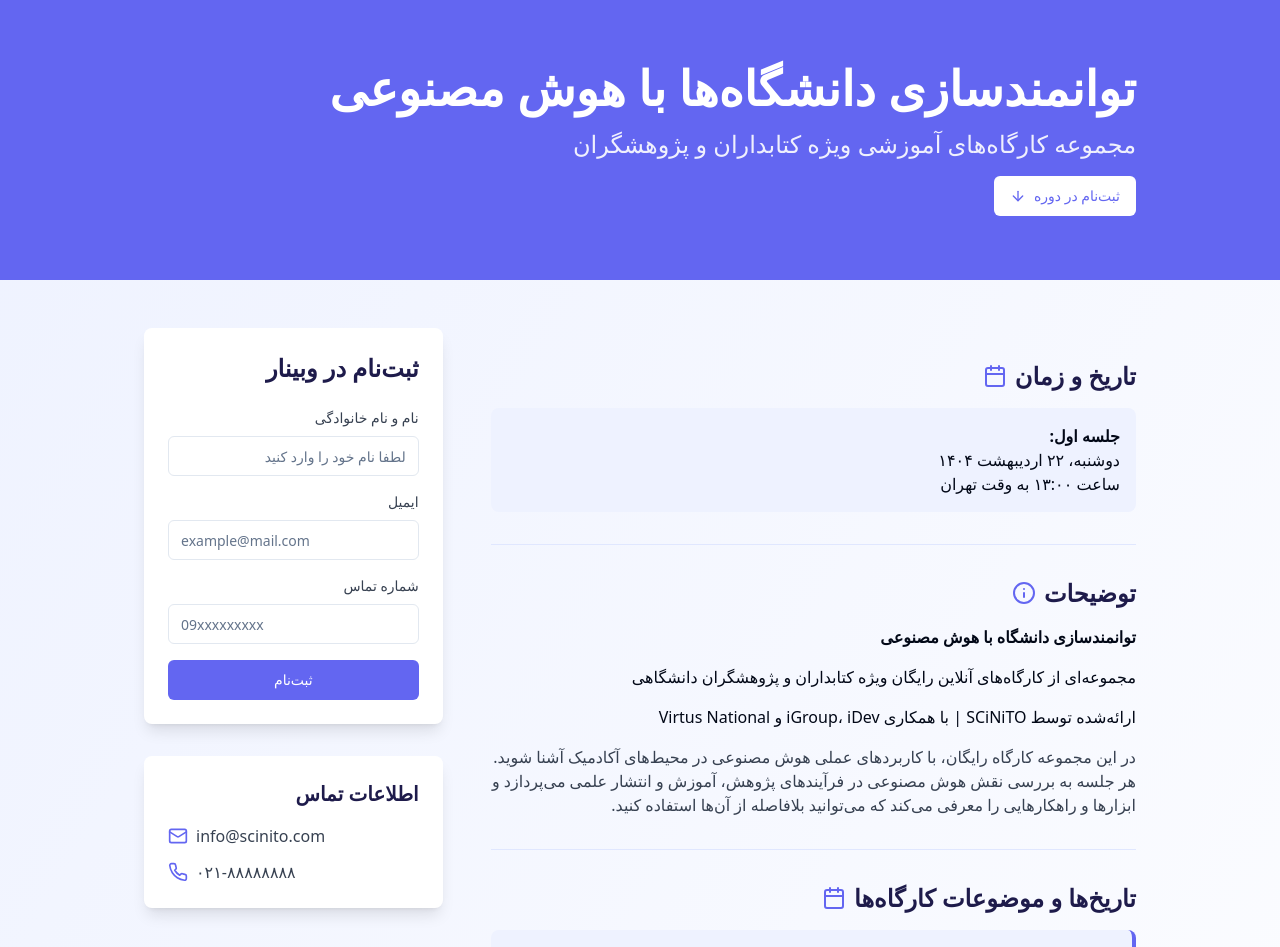
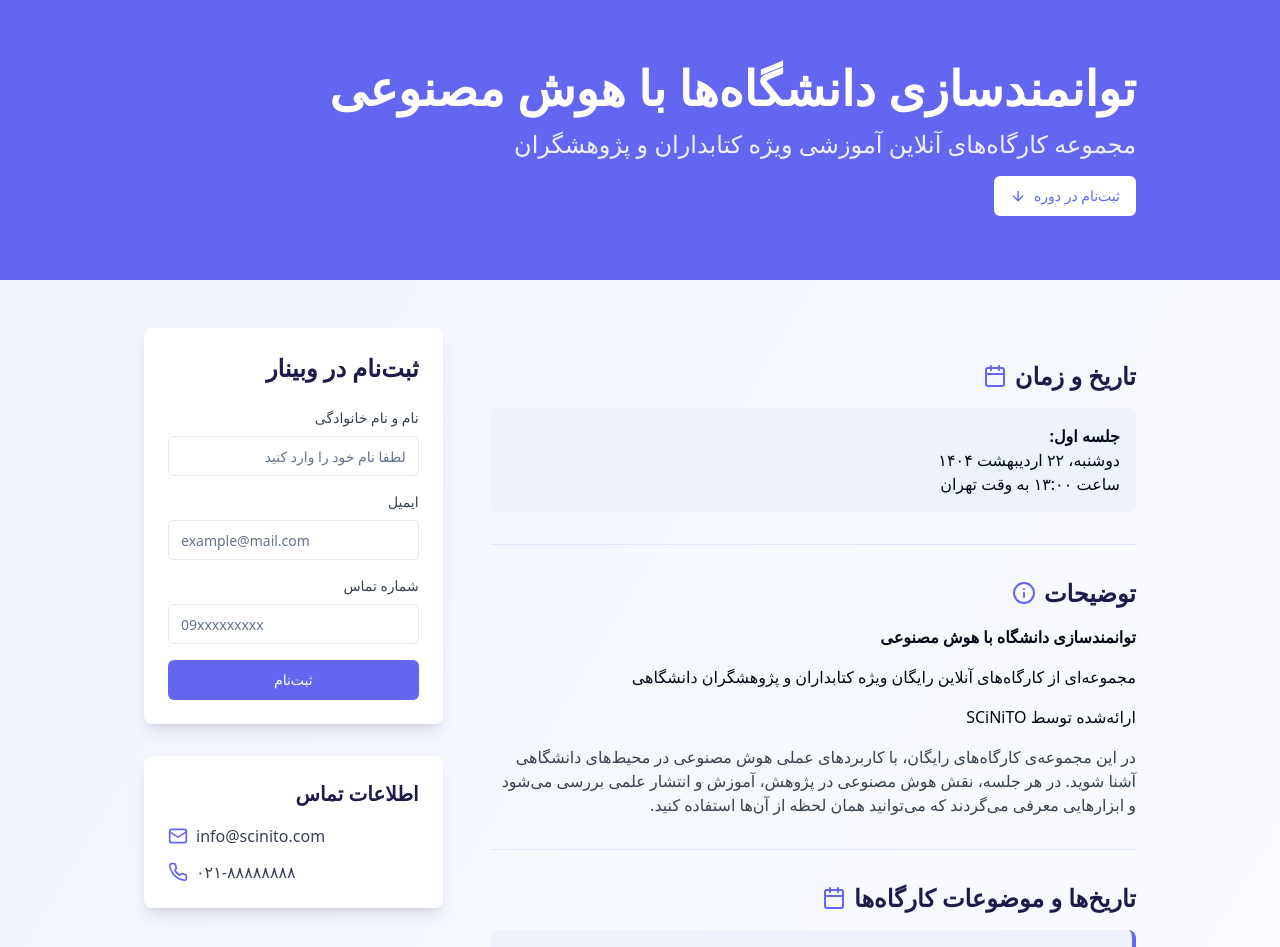
Before and after one commit to fereshtehfallah/ai-empower-webinar-series, a React (Vite) app: page / in a window 1280 px wide. Shown: the top 947 px of the page. Built offline with nearby package versions, Linux system fonts and the light colour scheme; a web font is replaced by a local one.

Commit message:
Update Index.tsx
Changes on description

```diff
--- a/src/pages/Index.tsx
+++ b/src/pages/Index.tsx
@@ -20,7 +20,7 @@ const Index = () => {
         <div className="container mx-auto px-4 max-w-5xl">
           <div className="farsi flex flex-col items-start space-y-4">
             <h1 className="text-4xl md:text-5xl font-bold">توانمندسازی دانشگاه‌ها با هوش مصنوعی</h1>
-            <p className="text-xl md:text-2xl opacity-90">مجموعه کارگاه‌های آموزشی ویژه کتابداران و پژوهشگران</p>
+            <p className="text-xl md:text-2xl opacity-90">مجموعه کارگاه‌های آنلاین آموزشی ویژه کتابداران و پژوهشگران</p>
             <Button
               onClick={scrollToRegistration}
               className="mt-8 bg-white text-webinar-primary hover:bg-indigo-100 flex items-center gap-2"
@@ -51,10 +51,10 @@ const Index = () => {
                 <div className="space-y-4">
                   <p className="font-bold">توانمندسازی دانشگاه با هوش مصنوعی</p>
                   <p>مجموعه‌ای از کارگاه‌های آنلاین رایگان ویژه کتابداران و پژوهشگران دانشگاهی</p>
-                  <p>ارائه‌شده توسط SCiNiTO | با همکاری iGroup، iDev و Virtus National</p>
+                  <p>ارائه‌شده توسط SCiNiTO </p>
 
                   <p className="text-gray-700 mt-4">
-                    در این مجموعه کارگاه رایگان، با کاربردهای عملی هوش مصنوعی در محیط‌های آکادمیک آشنا شوید. هر جلسه به بررسی نقش هوش مصنوعی در فرآیندهای پژوهش، آموزش و انتشار علمی می‌پردازد و ابزارها و راهکارهایی را معرفی می‌کند که می‌توانید بلافاصله از آن‌ها استفاده کنید.
+                  در این مجموعه‌ی کارگاه‌های رایگان، با کاربردهای عملی هوش مصنوعی در محیط‌های دانشگاهی آشنا شوید. در هر جلسه، نقش هوش مصنوعی در پژوهش، آموزش و انتشار علمی بررسی می‌شود و ابزارهایی معرفی می‌گردند که می‌توانید همان لحظه از آن‌ها استفاده کنید.
                   </p>
                 </div>
               </WebinarSection>
```
